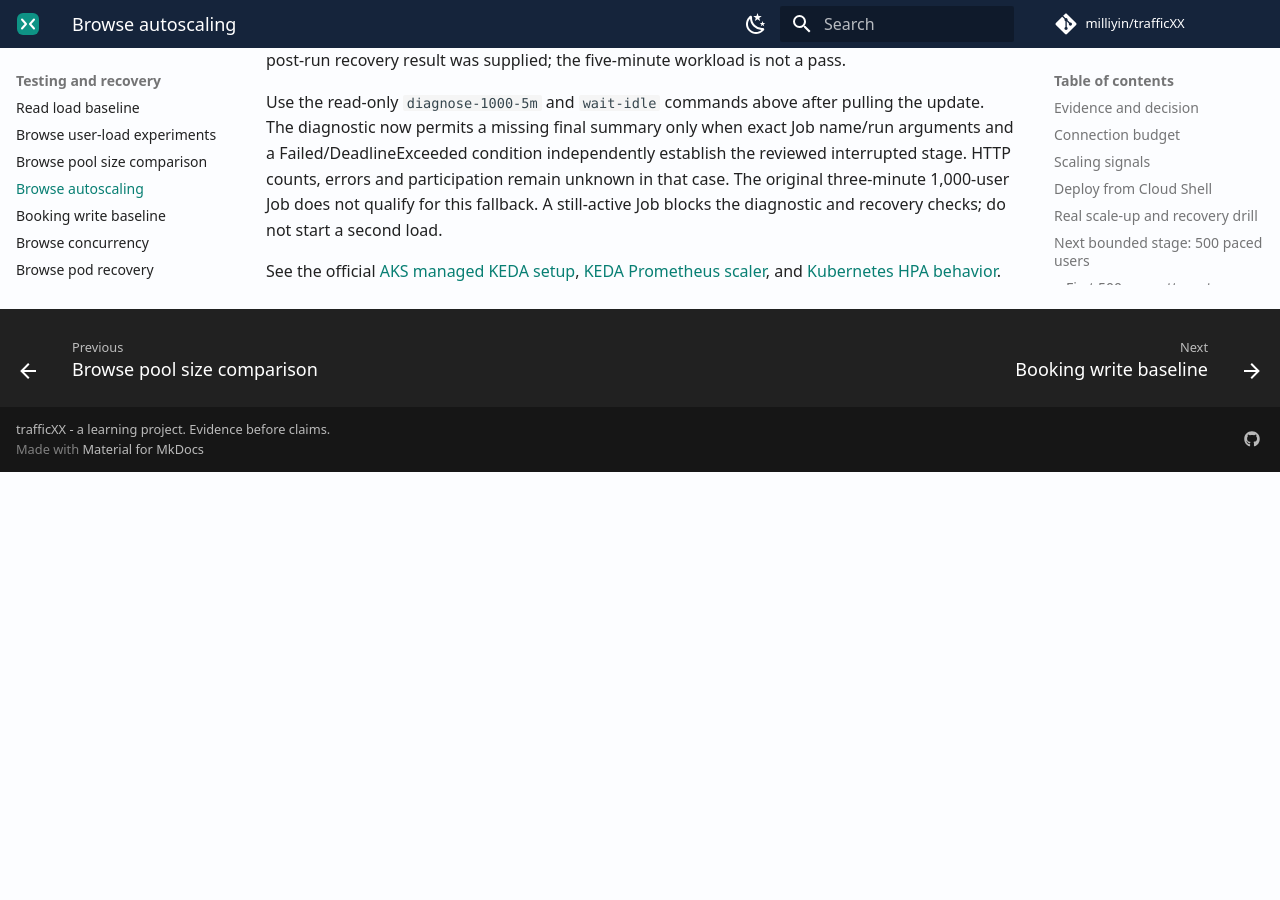
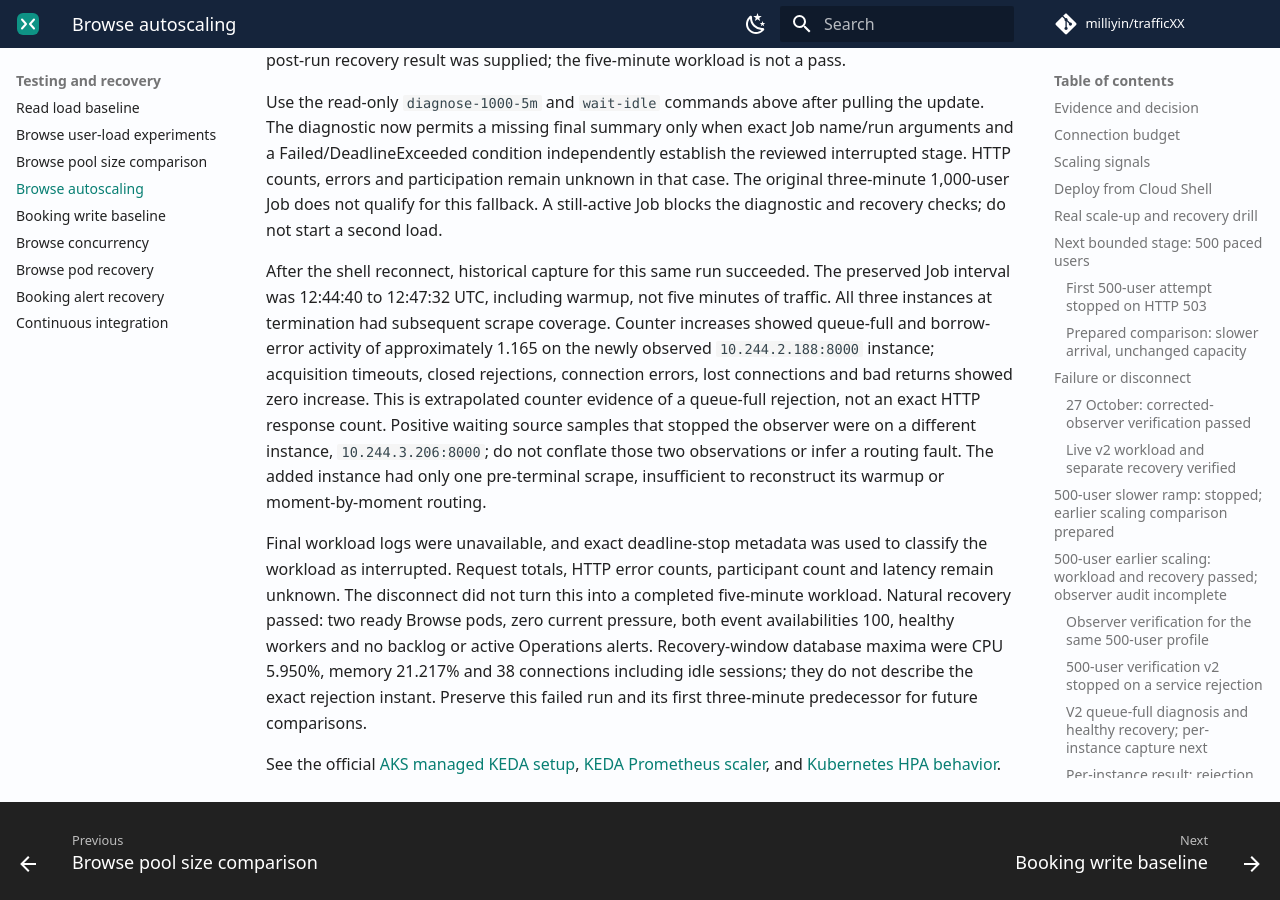
Before and after one commit to milliyin/trafficXX, an MkDocs documentation site: the page built from docs/browse-autoscaling.md, in a window 1280 px wide and 900 px high, scrolled down 24431 px. Built offline with MkDocs 1.6.1 and Material for MkDocs 9.7.7, drawn with Linux system fonts in a browser that asks for light colours; comment, search, counter and statistics services are not loaded; before the commit the page ends 24903 px from its top, so only the background shows below that.

Commit message:
docs: record interrupted load counters and healthy recovery

```diff
--- a/docs/browse-autoscaling.md
+++ b/docs/browse-autoscaling.md
@@ -1119,6 +1119,29 @@ and participation remain unknown in that case. The original three-minute
 1,000-user Job does not qualify for this fallback. A still-active Job blocks
 the diagnostic and recovery checks; do not start a second load.
 
+After the shell reconnect, historical capture for this same run succeeded.
+The preserved Job interval was 12:44:40 to 12:47:32 UTC, including warmup,
+not five minutes of traffic. All three instances at termination had subsequent
+scrape coverage. Counter increases showed queue-full and borrow-error activity
+of approximately 1.165 on the newly observed `10.244.2.188:8000` instance;
+acquisition timeouts, closed rejections, connection errors, lost connections
+and bad returns showed zero increase. This is extrapolated counter evidence
+of a queue-full rejection, not an exact HTTP response count. Positive waiting
+source samples that stopped the observer were on a different instance,
+`10.244.3.206:8000`; do not conflate those two observations or infer a routing
+fault. The added instance had only one pre-terminal scrape, insufficient to
+reconstruct its warmup or moment-by-moment routing.
+
+Final workload logs were unavailable, and exact deadline-stop metadata was
+used to classify the workload as interrupted. Request totals, HTTP error
+counts, participant count and latency remain unknown. The disconnect did not
+turn this into a completed five-minute workload. Natural recovery passed:
+two ready Browse pods, zero current pressure, both event availabilities 100,
+healthy workers and no backlog or active Operations alerts. Recovery-window
+database maxima were CPU 5.950%, memory 21.217% and 38 connections including
+idle sessions; they do not describe the exact rejection instant. Preserve
+this failed run and its first three-minute predecessor for future comparisons.
+
 See the official [AKS managed KEDA setup](https://learn.microsoft.com/en-us/azure/aks/keda-deploy-add-on-cli),
 [KEDA Prometheus scaler](https://keda.sh/docs/2.18/scalers/prometheus/), and
 [Kubernetes HPA behavior](https://kubernetes.io/docs/tasks/run-application/horizontal-pod-autoscale/).
```
Also changed, not shown: memeory.md (+6 -0 lines).
